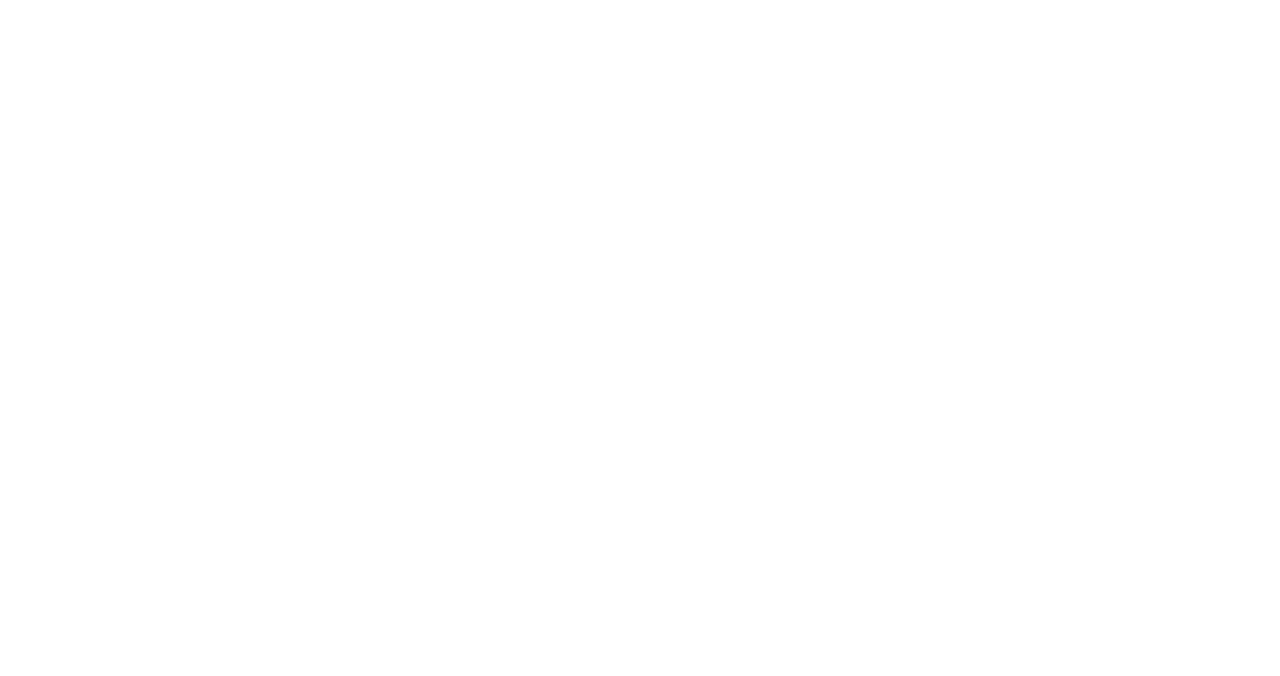
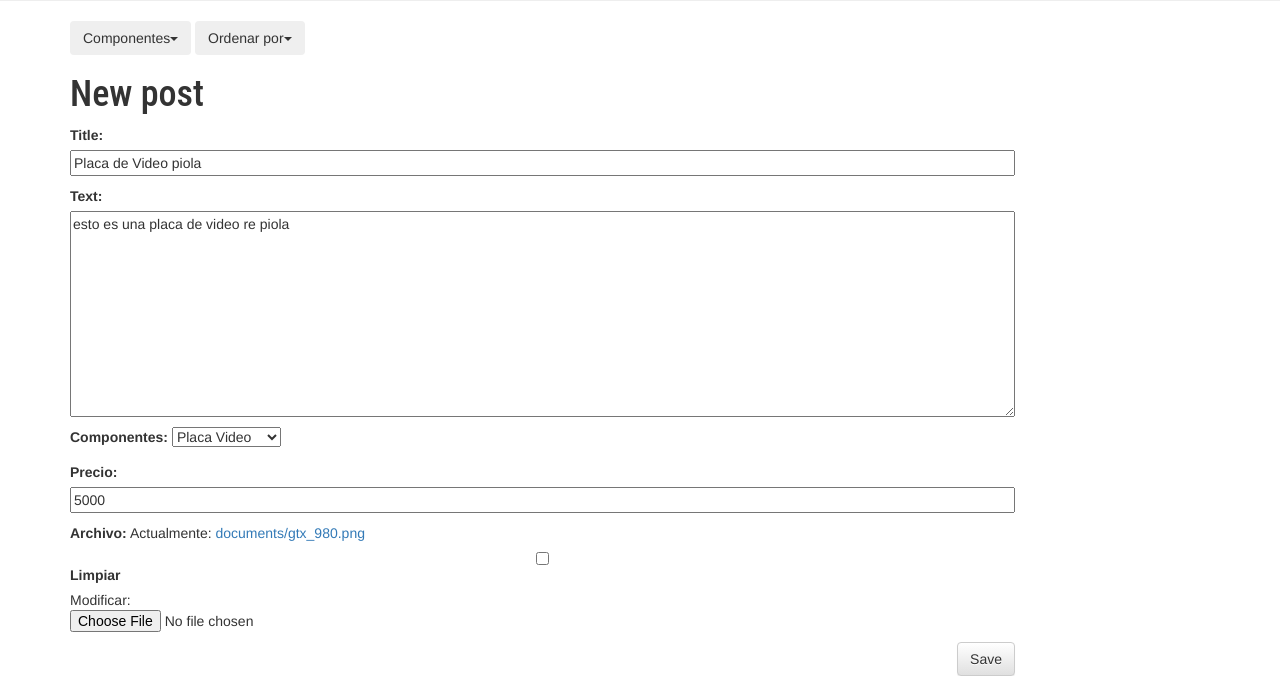
Before and after one commit to BlackLucio/my-first-blog, a Django app: page /post/12/edit/ in a window 1280 px wide. Before the commit the part shown is empty. Shown: the part 170-846 px from the top of the page. Before the commit the page ends 800 px from the top, so only its background shows below. Run offline with Django 3.2, Linux system fonts and the light colour scheme; data comes from the database, SQL or seed files in the repository; both versions use the stored data as it was after the commit; some libraries are stand-ins or nearby versions.

Commit message:
problemas en post-list

```diff
--- a/blog/templates/blog/base.html
+++ b/blog/templates/blog/base.html
@@ -1,4 +1,4 @@
- <!--{% load staticfiles %}
+ <--{% load staticfiles %}
     <html>
         <head>
             <link rel="icon" href="https://image.flaticon.com/icons/png/512/73/73575.png" type="image/gif" sizes="16x16">
--- a/blog/templates/blog/otros.html
+++ b/blog/templates/blog/otros.html
@@ -5,6 +5,7 @@
         <div class="post">
             <h1><a href="{% url 'blog.views.post_detail' pk=post.pk %}" >{{ post.title }}</a></h1>
             <p>{{ post.text|linebreaksbr }}</p>
+            <br>
             <p> <b>Precio:</b> $ {{ post.precio }} </p>
             <a href="{{ post.archivo.url }}" target="_blank"><img  align="right" src="{{ post.archivo.url }}"></img></a>
         </div>
--- a/blog/templates/blog/otros_menor.html
+++ b/blog/templates/blog/otros_menor.html
@@ -6,8 +6,8 @@
             <h1><a href="{% url 'blog.views.post_detail' pk=post.pk %}" >{{ post.title }}</a></h1>
             <p>{{ post.text|linebreaksbr }}</p>
             <br>
+            <p> <b>Precio:</b> $ {{ post.precio }} </p>
 
-                <p> <b>Precio:</b> $ {{ post.precio }} </p>
         </div>
         <br>
         {% empty %}
--- a/blog/templates/blog/post_edit.html
+++ b/blog/templates/blog/post_edit.html
@@ -1,9 +1,59 @@
-    {% extends 'blog/base.html' %}
+{% load staticfiles %}
+    <html>
+        <head>
+            <link rel="icon" href="https://image.flaticon.com/icons/png/512/73/73575.png" type="image/gif" sizes="16x16">
+            <title>COMPUMUNDO CHINO</title>
+            <link rel="stylesheet" href="//maxcdn.bootstrapcdn.com/bootstrap/3.2.0/css/bootstrap.min.css">
+            <link rel="stylesheet" href="//maxcdn.bootstrapcdn.com/bootstrap/3.2.0/css/bootstrap-theme.min.css">
+            <link rel="stylesheet" href="{% static 'css/blog.css' %}">
+            <link href="https://fonts.googleapis.com/css?family=Lobster&subset=latin,latin-ext" rel="stylesheet" type="text/css">
+            <link href="https://fonts.googleapis.com/css?family=Anton" rel="stylesheet">
+            <script src="https://ajax.googleapis.com/ajax/libs/jquery/3.2.1/jquery.min.js"></script>
+            <script src="https://maxcdn.bootstrapcdn.com/bootstrap/3.3.7/js/bootstrap.min.js"></script>
+            <link href="https://fonts.googleapis.com/css?family" rel="stylesheet">
+            <link href="https://fonts.googleapis.com/css?family=Spectral" rel="stylesheet">
+            <link href="https://fonts.googleapis.com/css?family=Varela+Round" rel="stylesheet">
+            <link rel="icon" href="https://carlosmoreno637.files.wordpress.com/2015/05/logo-pc.png" type="image/gif" sizes="16x16">
 
-    {% block content %}
-        <h1>New post</h1>
-        <form method="POST" class="post-form">{% csrf_token %}
-            {{ form.as_p }}
-            <button type="submit" class="save btn btn-default">Save</button>
-        </form>
-    {% endblock %}
+        </head>
+        <body>
+            <div class="page-header">
+                <a href="{% url 'post_new' %}" class="top-menu"><span class="glyphicon glyphicon-plus"></span></a>
+                <a></a>
+               <a href="{% url 'blog.views.post_list' %}"><h1><img src="https://carlosmoreno637.files.wordpress.com/2015/05/logo-pc.png" weight="100" height="100">Arma tu PC GAGYMER</img></h1></a>
+
+            </div>
+
+            <div class="content container">
+                <div class="btn-group">
+                    <button type="button" class="btn btn-basic dropdown-toggle" data-toggle="dropdown">Componentes<span class="caret"></span></button>
+                    <ul class="dropdown-menu" role="menu">
+                        <li><a href="{% url 'blog.views.post_list_procesadores' %}">Procesadores</a></li>
+                        <li><a href="{% url 'blog.views.post_list_placa_video' %}">Placa de video</a></li>
+                        <li><a href="{% url 'blog.views.post_list_otros' %}">Otros</a></li>
+                        <li><a href="{% url 'blog.views.post_list' %}">Todos</a></li>
+                    </ul>
+                    </div>
+                <div class="btn-group">
+                    <button type="button" class="btn btn-basic dropdown-toggle" data-toggle="dropdown">Ordenar por<span class="caret"></span></button>
+                    <ul class="dropdown-menu" role="menu">
+                        <li><a href="{% url 'blog.views.post_list' %}">Menor precio</a></li>
+                        <li><a href="{% url 'blog.views.post_list_mayor' %}">Mayor precio</a></
+                    </ul>
+                </div>
+
+                <div class="row">
+                    <div class="col-md-10">
+						<h1>New post</h1>
+						<form method="POST" class="post-form">{% csrf_token %}
+
+							{{ form.as_p }}
+							<button type="submit" class="save btn btn-default">Save</button>
+						</form>
+
+                    </div>
+                </div>
+            </div>
+
+        </body>
+    </html>
--- a/blog/templates/blog/post_list.html
+++ b/blog/templates/blog/post_list.html
@@ -26,7 +26,7 @@
 
             <div class="content container">
                 <div class="btn-group">
-                    <button type="button" class="btn btn-basic dropdown-toggle" data-toggle="dropdown">Componentes <span class="caret"></span></button>
+                    <button type="button" class="btn btn-basic dropdown-toggle" data-toggle="dropdown">Componentes<span class="caret"></span></button>
                     <ul class="dropdown-menu" role="menu">
                         <li><a href="{% url 'blog.views.post_list_procesadores' %}">Procesadores</a></li>
                         <li><a href="{% url 'blog.views.post_list_placa_video' %}">Placa de video</a></li>
@@ -35,7 +35,7 @@
                     </ul>
                     </div>
                 <div class="btn-group">
-                    <button type="button" class="btn btn-basic dropdown-toggle" data-toggle="dropdown">Ordenar por <span class="caret"></span></button>
+                    <button type="button" class="btn btn-basic dropdown-toggle" data-toggle="dropdown">Ordenar por<span class="caret"></span></button>
                     <ul class="dropdown-menu" role="menu">
                         <li><a href="{% url 'blog.views.post_list' %}">Menor precio</a></li>
                         <li><a href="{% url 'blog.views.post_list_mayor' %}">Mayor precio</a></
--- a/blog/templates/blog/post_list_mayor.html
+++ b/blog/templates/blog/post_list_mayor.html
@@ -26,7 +26,7 @@
 
             <div class="content container">
                 <div class="btn-group">
-                    <button type="button" class="btn btn-basic dropdown-toggle" data-toggle="dropdown">Componentes <span class="caret"></span></button>
+                    <button type="button" class="btn btn-basic dropdown-toggle" data-toggle="dropdown">Componentes<span class="caret"></span></button>
                     <ul class="dropdown-menu" role="menu">
                         <li><a href="{% url 'blog.views.post_list_procesadores' %}">Procesadores</a></li>
                         <li><a href="{% url 'blog.views.post_list_placa_video' %}">Placa de video</a></li>
@@ -35,13 +35,12 @@
                     </ul>
                     </div>
                 <div class="btn-group">
-                    <button type="button" class="btn btn-basic dropdown-toggle" data-toggle="dropdown">Ordenar por <span class="caret"></span></button>
+                    <button type="button" class="btn btn-basic dropdown-toggle" data-toggle="dropdown">Ordenar por<span class="caret"></span></button>
                     <ul class="dropdown-menu" role="menu">
                         <li><a href="{% url 'blog.views.post_list' %}">Menor precio</a></li>
                         <li><a href="{% url 'blog.views.post_list_mayor' %}">Mayor precio</a></
                     </ul>
                 </div>
-
                 <div class="row">
                     <div class="col-md-10">
                         <div class="post">
--- a/blog/templates/blog/procesadores.html
+++ b/blog/templates/blog/procesadores.html
@@ -5,6 +5,7 @@
         <div class="post">
             <h1><a href="{% url 'blog.views.post_detail' pk=post.pk %}" >{{ post.title }}</a></h1>
             <p>{{ post.text|linebreaksbr }}</p>
+            <br>
             <p> <b>Precio:</b> $ {{ post.precio }} </p>
             <a href="{{ post.archivo.url }}" target="_blank"><img  align="right" src="{{ post.archivo.url }}"></img></a>
         </div>
--- a/blog/templates/blog/procesadores_menor.html
+++ b/blog/templates/blog/procesadores_menor.html
@@ -4,10 +4,10 @@
     	{% for post in posts %}
         <div class="post">
             <h1><a href="{% url 'blog.views.post_detail' pk=post.pk %}" >{{ post.title }}</a></h1>
-                <p>{{ post.texto|linebreaksbr }}</p>
+            <p>{{ post.text|linebreaksbr }}</p>
             <br>
+            <p> <b>Precio:</b> $ {{ post.precio }} </p>
 
-                   <p> <b>Precio:</b>$ {{ post.precio }} </p>
         </div>
         <br>
    		{% empty %}
--- a/blog/urls.py
+++ b/blog/urls.py
@@ -2,7 +2,7 @@ from django.conf.urls import include, url
 from . import views
 
 urlpatterns = [
-    url(r'^$', views.post_list),
+    url(r'^$', views.post_list, name='listado'),
     url(r'^post_list_mayor$', views.post_list_mayor),
     url(r'^post/(?P<pk>[0-9]+)/$', views.post_detail, name='post_detail'),
     url(r'^post/new/$', views.post_new, name='post_new'),
--- a/blog/views.py
+++ b/blog/views.py
@@ -3,19 +3,21 @@ from .forms import PostForm
 from django.utils import timezone
 from .models import Post
 
+def post_list(request):
+    posts = Post.objects.filter(published_date__lte=timezone.now()).order_by('precio')
+    return render(request, 'blog/post_list.html', {'posts': posts})
 
-def post_list(request):
-	posts = Post.objects.filter(published_date__lte=timezone.now()).order_by('precio')
-	return render(request, 'blog/post_list.html', {'posts':posts})
+#def post_list(request):
+#	posts = Post.objects.filter(published_date__lte=timezone.now()).order_by('precio')
+#	return render(request, 'blog/post_list.html', {'posts':posts})
 
 def post_list_mayor(request):
     posts = Post.objects.filter(published_date__lte=timezone.now()).order_by('-precio')
     return render(request, 'blog/post_list_mayor.html', {'posts':posts})
 
-def post_detail(request ):
-    post = get_object_or_404(Post)
+def post_detail(request, pk):
+    post = get_object_or_404(Post, pk=pk)
     return render(request, 'blog/post_detail.html', {'post': post})
-
 
 def post_new(request):
     if request.method == "POST":
@@ -25,10 +27,11 @@ def post_new(request):
             post.author = request.user
             post.published_date = timezone.now()
             post.save()
-            return redirect('post_detail', pk=post.pk)
+            return redirect('listado')
     else:
         form = PostForm()
     return render(request, 'blog/post_edit.html', {'form': form})
+
 
 def post_edit(request, pk):
     post = get_object_or_404(Post, pk=pk)
@@ -36,11 +39,13 @@ def post_edit(request, pk):
         form = PostForm(request.POST, instance=post)
         if form.is_valid():
             post = form.save(commit=False)
+            post.author = request.user
             post.save()
-            return redirect('post_detail', pk=post.pk)
+            return redirect('listado')
     else:
         form = PostForm(instance=post)
     return render(request, 'blog/post_edit.html', {'form': form})
+
 
 def post_list_procesadores(request):
     posts = Post.objects.all().filter(componentes="Procesadores", published_date__lte=timezone.now()).order_by('precio')
```
Also changed, not shown: blog/templates/blog/post_detail.html (+4 -5 lines), blog/templates/blog/placa_video.html (indentation only), blog/templates/blog/placa_video_menor.html (indentation only), db.sqlite3. Lines whose indentation alone changed are shown as unchanged.
